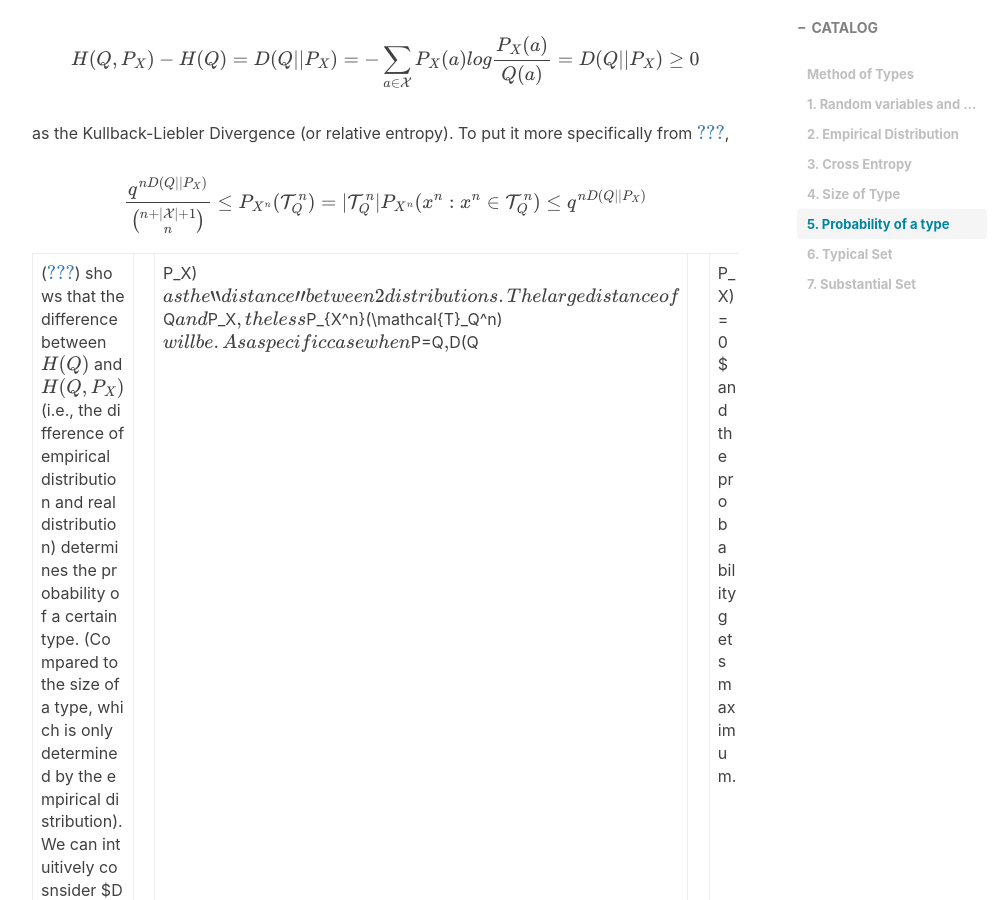
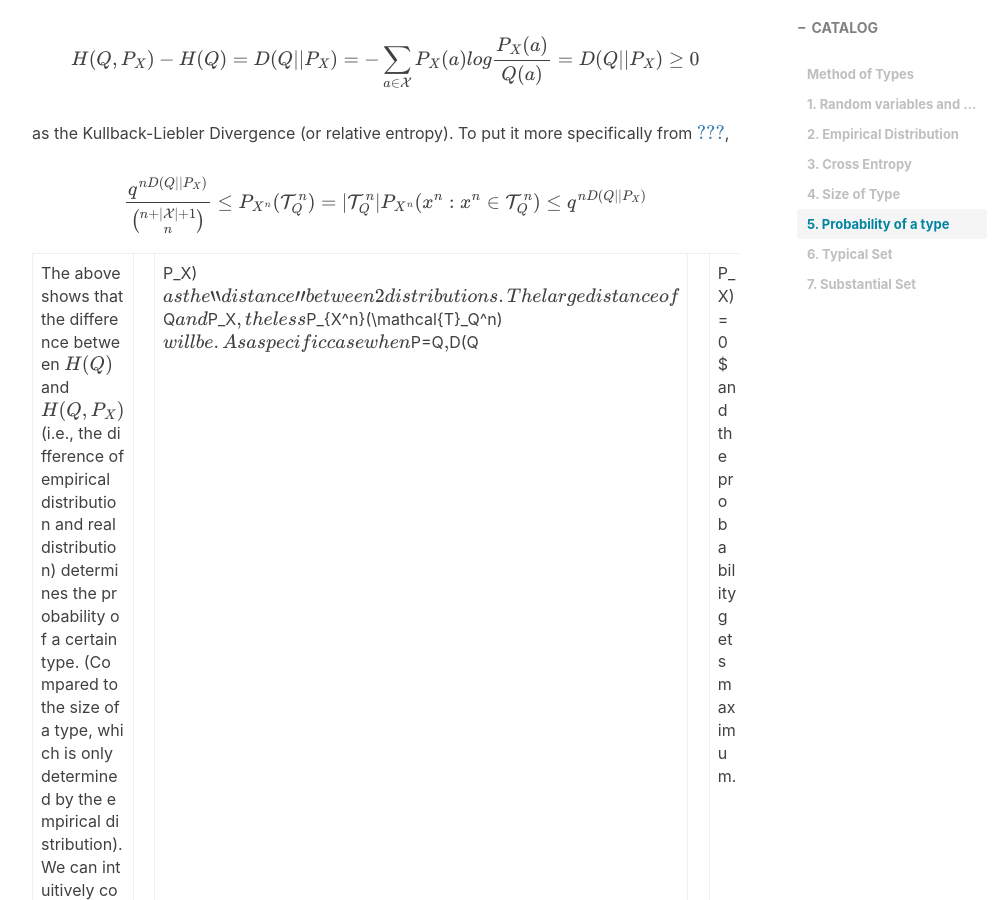
Before and after one commit to jaylencheng/jaylencheng.github.io, a Jekyll site: the page built from _posts/2020-10-05-Method of Type.md, in a window 1280 px wide and 900 px high, scrolled down 3944 px. Shown: the whole window, without its empty margins (233-1239 px from the left). Built offline with Jekyll 4.4.1, drawn with Linux system fonts in a browser that asks for light colours; nearby versions of some CDN libraries; our own code applies the rules of GitHub Pages for plain Markdown files; formulas are drawn with MathJax 3; comment, search, counter and statistics services are not loaded; some of the changed text lies outside the part shown.

Commit message:
Update 2020-10-05-Method of Type.md

```diff
--- a/_posts/2020-10-05-Method of Type.md
+++ b/_posts/2020-10-05-Method of Type.md
@@ -62,7 +62,7 @@ $$
 Pr(X^n=x^n)=q^{-nH(Q,P)}
 $$
 
-Easy to see that if all the frequency of  $a\in\mathcal{X}$ on different $x^n$s are the same, the values of probability distribution of $X^n$ on point $x^n$s are the same. This allows us to divide the sample space $\mathcal{X}^n$ into different parts and each part has the same empirical distribution, and automatically uniformly distributed. Any part is determined only by $Q:|\mathcal{X}|\to \frac{[n]}{n}$
+Easy to see that if all the frequency of  $a\in\mathcal{X}$ on different $x^n$s are the same, the values of probability distribution of $X^n$ on point $x^n$s are the same. This allows us to divide the sample space $\mathcal{X}^n$ into different parts and each part has the same empirical distribution, and automatically uniformly distributed. Any part is determined only by $Q:|\mathcal{X}|\to \frac{[n]}{n}$.
 
 $$
 \mathcal{T}_Q^n=\{x^n\in X^n|P_{x^n}=Q\}
@@ -136,7 +136,7 @@ $$
 \frac{q^{nD(Q||P_X)}}{\binom{n+|\mathcal{X}|+1}{n}}\leq P_{X^n}(\mathcal{T}_Q^n)=|\mathcal{T}_Q^n|P_{X^n}(x^n:x^n\in \mathcal{T}_Q^n)\leq q^{nD(Q||P_X)}
 $$
 
-($\ref{relativeentr}$) shows that the difference between $H(Q)$ and $H(Q,P_X)$ (i.e., the difference of empirical distribution and real distribution) determines the probability of a certain type. (Compared to the size of a type, which is only determined by the empirical distribution). We can intuitively cosnsider $D(Q||P_X)$ as the "distance" between 2 distributions. The large distance of $Q$ and $P_X$, the less $P_{X^n}(\mathcal{T}_Q^n)$ will be. As a specific case when $P=Q$, $D(Q||P_X)=0$ and the probability gets maximum.
+The above shows that the difference between $H(Q)$ and $H(Q,P_X)$ (i.e., the difference of empirical distribution and real distribution) determines the probability of a certain type. (Compared to the size of a type, which is only determined by the empirical distribution). We can intuitively cosnsider $D(Q||P_X)$ as the "distance" between 2 distributions. The large distance of $Q$ and $P_X$, the less $P_{X^n}(\mathcal{T}_Q^n)$ will be. As a specific case when $P=Q$, $D(Q||P_X)=0$ and the probability gets maximum.
 
 ## 6. Typical Set
 
```
